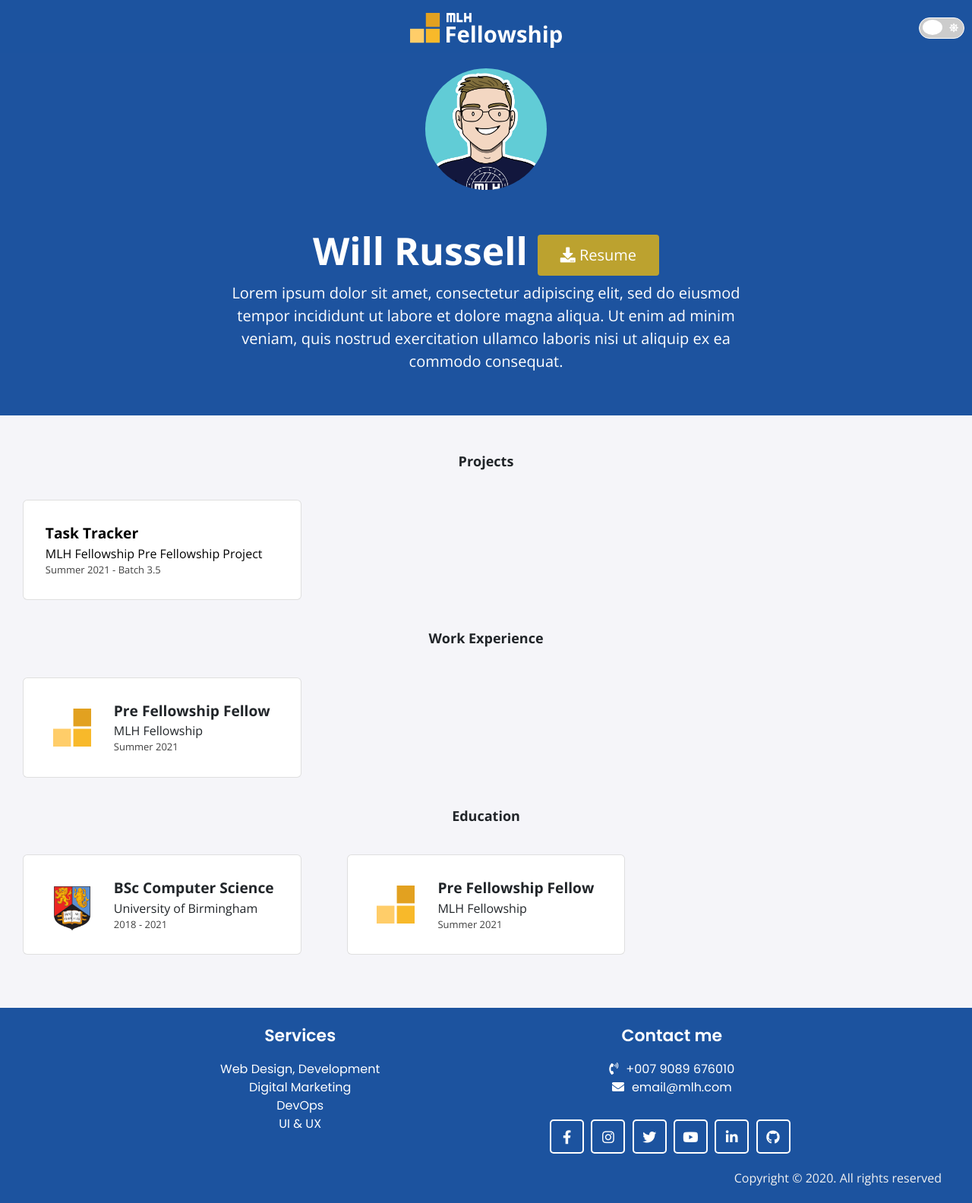
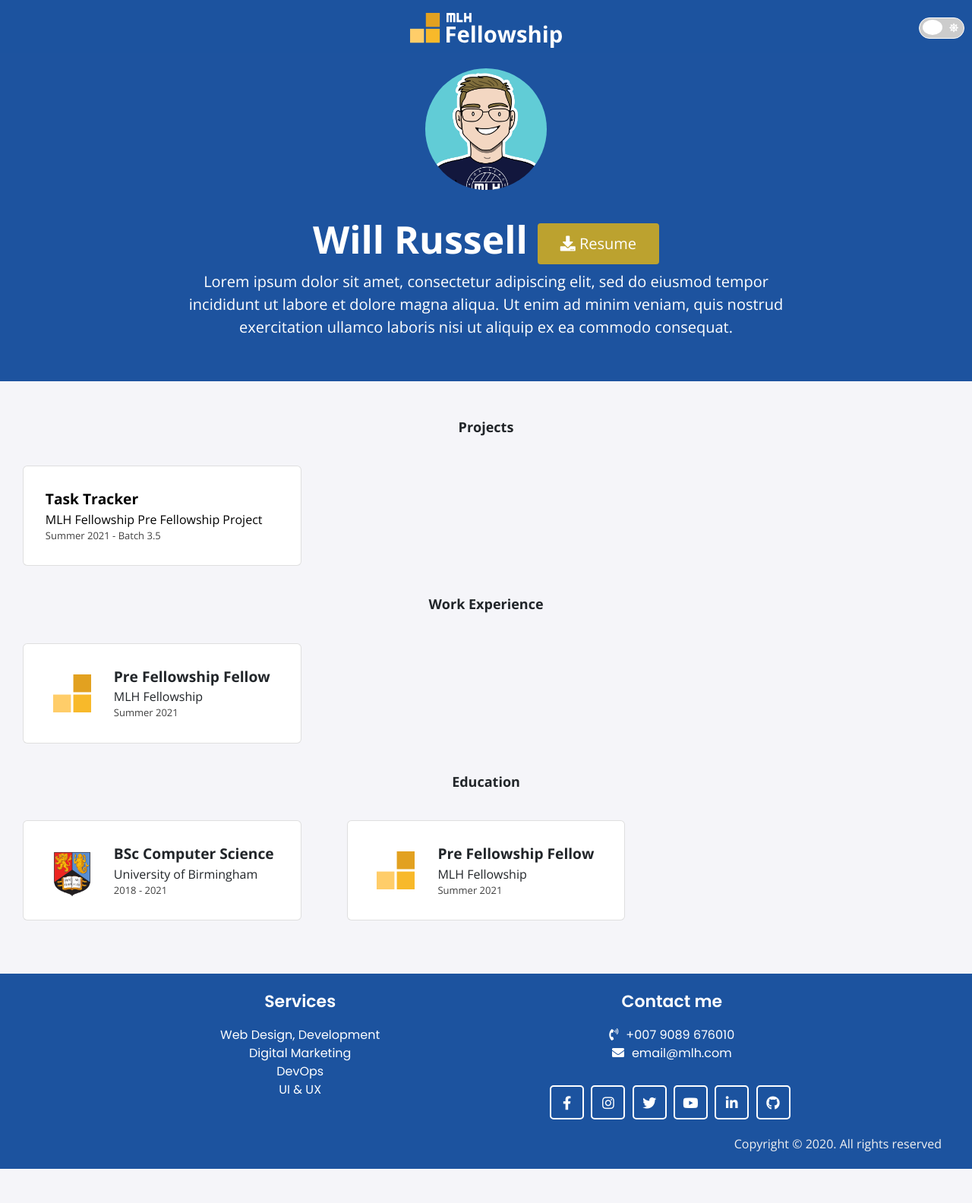
Before and after one commit to MLH-Fellowship/pod-3.1.2-portfolio, a Jekyll site: the page built from index.html, in a window 1280 px wide. Shown: the whole page at 76% size. Built offline with Jekyll 4.4.1, drawn with Linux system fonts in a browser that asks for light colours; nearby versions of some CDN libraries; after the commit the page ends 1539 px from its top, so only the background shows below that.

Commit message:
Improve UI of bio section on phone and tablet

```diff
--- a/_sass/profile.scss
+++ b/_sass/profile.scss
@@ -16,7 +16,7 @@
         font-size: 20px;
         color: white;
         align-items: center;
-        width: 700px;
+        max-width: 800px;
         margin-left: auto;
         margin-right: auto;
         display: block;
@@ -33,7 +33,7 @@
     }
 
     .profile-picture {
-        margin-bottom: 30px;
+        margin-bottom: 15px;
         height: 200px;
     }
 
@@ -51,4 +51,15 @@
     .resume-btn:hover {
         background-color: rgba(255, 195, 0, 1);
     }
+
+    @media (max-width: 950px) {
+        p {
+            max-width: 600px;
+        }
+    }
+    @media (max-width: 560px) {
+        p {
+            max-width: 350px;
+        }
+    }
 }
```
